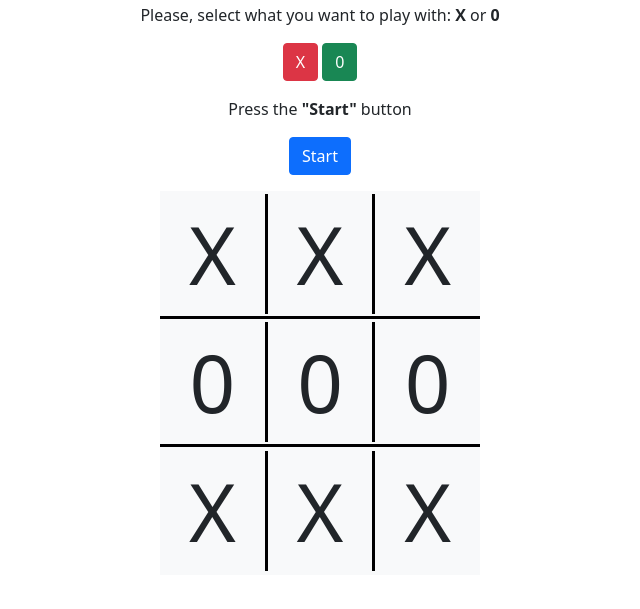
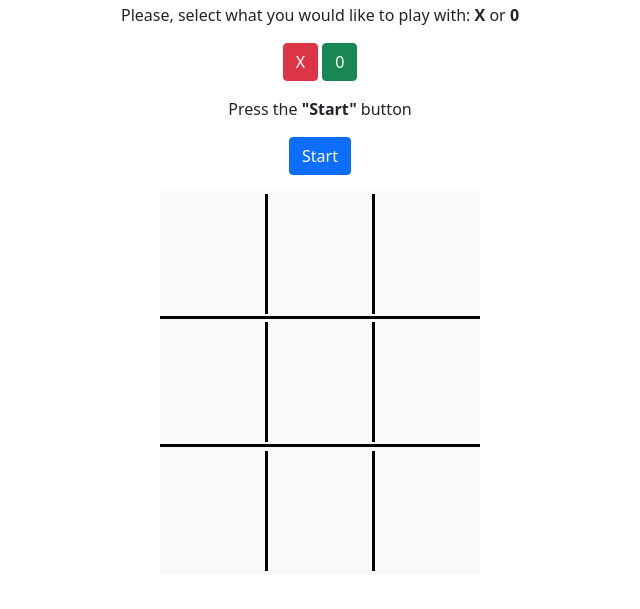
Before and after one commit to DorianIacob/tic-tac-toe, a plain HTML site: page index.html in a window 1280 px wide. Shown: the part 53-662 px from the top of the page, without its empty margins (320-960 px from the left). Drawn offline with nearby package versions, Linux system fonts and the light colour scheme.

Commit message:
Add solution when "hover" a "div"
If a "div" were empty, when hovering over it it didn't do nothing (even though the hover property was defined). Just when it had a text in its body it was functioning. Adding &nbsp makes the "hover" property of an empty div to behave ok.

```diff
--- a/index.html
+++ b/index.html
@@ -21,7 +21,7 @@
       <h1>Tic-Tac-Toe</h1>
     </div>
 
-    <p class="text-center" id="Instruction1">Please, select what you want to play with: <strong>X</strong> or <strong>0</strong></p>
+    <p class="text-center" id="Instruction1">Please, select what you would like to play with: <strong>X</strong> or <strong>0</strong></p>
 
     <div class="container text-center" id="buttonsX0">
       <button type="button" class="btn btn-danger mb-3">X</button>
@@ -37,35 +37,35 @@
     <div class="container text-center w-25" style="display: block;">
       <div class="row align-items-center bg-light" style="height: 8em; border-bottom: solid black;">
         <div class="col" style="border-right: solid black;">
-          X
+          &nbsp
         </div>
         <div class="col" style="border-right: solid black;">
-          X
+          &nbsp
         </div>
         <div class="col">
-          X
+          &nbsp
         </div>
       </div>
       <div class="row align-items-center bg-light" style="height: 8em; border-bottom: solid black;">
         <div class="col" style="border-right: solid black;">
-          0
+          &nbsp
         </div>
         <div class="col" style="border-right: solid black;">
-          0
+          &nbsp
         </div>
         <div class="col">
-          0
+          &nbsp
         </div>
       </div>
       <div class="row align-items-center bg-light" style="height: 8em;">
         <div class="col" style="border-right: solid black;">
-          X
+          &nbsp
         </div>
         <div class="col" style="border-right: solid black;">
-          X
+          &nbsp
         </div>
         <div class="col">
-          X
+          &nbsp
         </div>
       </div>
     </div>
```
